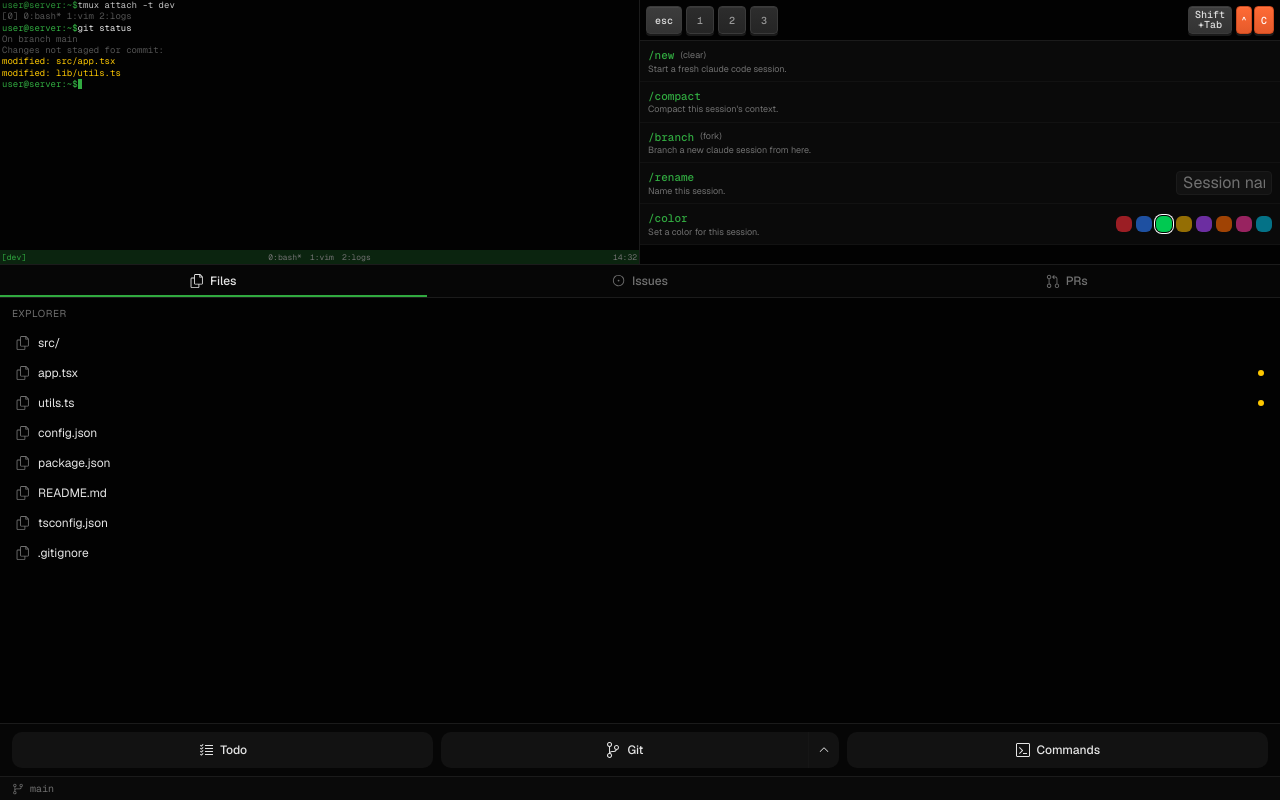
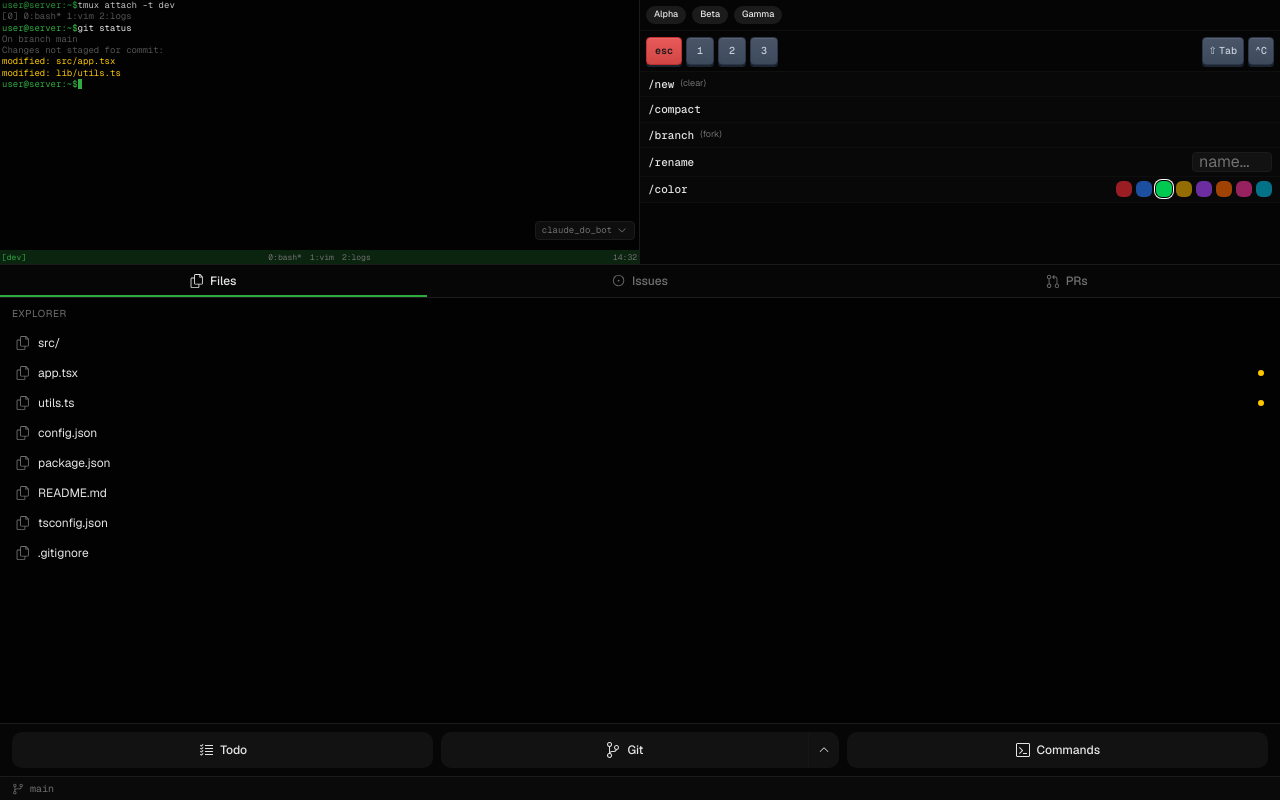
Before and after one commit to claudes-world/v0-cpc-mini-app, a Next.js app: page / in a window 1280 px wide. Built offline with nearby package versions, Linux system fonts and the light colour scheme.

Commit message:
feat: update TmuxPanel with Keychron theme and bot selector\n\nAdd Keychron color scheme, bot selector overlay, and refined UI elements.

```diff
--- /dev/null
+++ b/components/bot-selector.tsx
@@ -0,0 +1,61 @@
+"use client"
+
+import { useState, useRef, useEffect } from "react"
+import { VscChevronDown } from "react-icons/vsc"
+
+const bots = [
+  { id: "claude_do_bot", label: "claude_do_bot" },
+  { id: "pm_dobot", label: "pm_dobot" },
+  { id: "gstack_dobot", label: "gstack_dobot" },
+  { id: "elder-1", label: "elder-1" },
+  { id: "elder-2", label: "elder-2" },
+  { id: "elder-3", label: "elder-3" },
+  { id: "elder-4", label: "elder-4" },
+]
+
+export function BotSelector() {
+  const [isOpen, setIsOpen] = useState(false)
+  const [selected, setSelected] = useState(bots[0])
+  const menuRef = useRef<HTMLDivElement>(null)
+
+  useEffect(() => {
+    function handleClickOutside(event: MouseEvent) {
+      if (menuRef.current && !menuRef.current.contains(event.target as Node)) {
+        setIsOpen(false)
+      }
+    }
+    document.addEventListener("mousedown", handleClickOutside)
+    return () => document.removeEventListener("mousedown", handleClickOutside)
+  }, [])
+
+  return (
+    <div ref={menuRef} className="relative">
+      <button
+        onClick={() => setIsOpen(!isOpen)}
+        className="flex items-center gap-1 px-1.5 py-0.5 text-[9px] font-mono bg-secondary/80 border border-border rounded text-muted-foreground hover:text-foreground hover:bg-secondary transition-colors"
+      >
+        <span className="truncate max-w-[80px]">{selected.label}</span>
+        <VscChevronDown className={`w-3 h-3 transition-transform ${isOpen ? "rotate-180" : ""}`} />
+      </button>
+
+      {isOpen && (
+        <div className="absolute bottom-full right-0 mb-1 min-w-[120px] bg-popover border border-border rounded shadow-lg overflow-hidden z-50">
+          {bots.map((bot) => (
+            <button
+              key={bot.id}
+              onClick={() => {
+                setSelected(bot)
+                setIsOpen(false)
+              }}
+              className={`w-full px-2 py-1 text-[10px] font-mono text-left hover:bg-accent transition-colors ${
+                selected.id === bot.id ? "bg-accent text-accent-foreground" : "text-foreground"
+              }`}
+            >
+              {bot.label}
+            </button>
+          ))}
+        </div>
+      )}
+    </div>
+  )
+}
--- a/components/terminal-controls.tsx
+++ b/components/terminal-controls.tsx
@@ -2,22 +2,23 @@
 
 import { useState } from "react"
 
-// Keychron-style keyboard key colors
+// Keychron-style keyboard key colors - matching the blue-gray slate keys
 const keyStyles = {
-  base: "flex items-center justify-center font-mono text-[10px] font-medium rounded-[4px] border border-[#3a3a3a] bg-gradient-to-b shadow-[0_2px_0_0_#1a1a1a,inset_0_1px_0_0_rgba(255,255,255,0.05)] active:translate-y-[1px] active:shadow-[0_1px_0_0_#1a1a1a,inset_0_1px_0_0_rgba(255,255,255,0.05)] transition-all duration-75",
-  dark: "from-[#2d2d2d] to-[#252525] text-[#9a9a9a]",
-  accent: "from-[#3d3d3d] to-[#333333] text-[#e0e0e0]",
-  orange: "from-[#ff6b35] to-[#e55a2b] text-white border-[#cc4a1f]",
+  base: "flex items-center justify-center font-mono text-[10px] font-medium rounded-[4px] border shadow-[0_2px_0_0_#1a2530,inset_0_1px_0_0_rgba(255,255,255,0.08)] active:translate-y-[1px] active:shadow-[0_1px_0_0_#1a2530,inset_0_1px_0_0_rgba(255,255,255,0.08)] transition-all duration-75",
+  // Blue-gray slate keys (standard keys)
+  slate: "bg-gradient-to-b from-[#4a5568] to-[#3d4a5c] text-[#c8d1dc] border-[#2d3748]",
+  // Coral/salmon red for ESC
+  coral: "bg-gradient-to-b from-[#e85a5a] to-[#d14545] text-[#1a1a1a] border-[#c03030] font-semibold",
 }
 
 interface KeyButtonProps {
   children: React.ReactNode
-  variant?: "dark" | "accent" | "orange"
+  variant?: "slate" | "coral"
   className?: string
   onClick?: () => void
 }
 
-function KeyButton({ children, variant = "dark", className = "", onClick }: KeyButtonProps) {
+function KeyButton({ children, variant = "slate", className = "", onClick }: KeyButtonProps) {
   return (
     <button
       onClick={onClick}
@@ -43,23 +44,19 @@ const sessionColors = [
 interface SlashCommandProps {
   command: string
   alias?: string
-  description: string
   rightContent?: React.ReactNode
   onClick?: () => void
 }
 
-function SlashCommand({ command, alias, description, rightContent, onClick }: SlashCommandProps) {
+function SlashCommand({ command, alias, rightContent, onClick }: SlashCommandProps) {
   return (
     <button
       onClick={onClick}
-      className="w-full flex items-center justify-between px-2 py-1.5 bg-secondary/50 border-b border-border/50 active:bg-accent transition-colors text-left"
+      className="w-full flex items-center justify-between px-2 py-1 bg-secondary/30 border-b border-border/30 active:bg-accent transition-colors text-left"
     >
-      <div className="flex-1 min-w-0">
-        <div className="flex items-center gap-1.5">
-          <span className="text-primary font-mono text-[11px] font-medium">{command}</span>
-          {alias && <span className="text-muted-foreground text-[9px]">({alias})</span>}
-        </div>
-        <p className="text-muted-foreground text-[9px] leading-tight truncate">{description}</p>
+      <div className="flex items-center gap-1.5">
+        <span className="text-foreground font-mono text-[11px] font-medium">{command}</span>
+        {alias && <span className="text-muted-foreground text-[9px]">({alias})</span>}
       </div>
       {rightContent && <div className="flex-shrink-0 ml-2">{rightContent}</div>}
     </button>
@@ -71,71 +68,54 @@ export function TerminalControls() {
   const [selectedColor, setSelectedColor] = useState("green")
 
   return (
-    <div className="h-full flex flex-col bg-background">
-      {/* Top: Keyboard keys */}
-      <div className="flex items-center gap-1 p-1.5 border-b border-border">
-        <KeyButton variant="accent" className="h-7 px-2">esc</KeyButton>
+    <div className="h-full flex flex-col bg-secondary/20">
+      {/* Pill chips row */}
+      <div className="flex items-center gap-1.5 p-1.5 border-b border-border/50">
+        <span className="px-2 py-0.5 text-[9px] font-medium rounded-full bg-accent text-accent-foreground">Alpha</span>
+        <span className="px-2 py-0.5 text-[9px] font-medium rounded-full bg-accent text-accent-foreground">Beta</span>
+        <span className="px-2 py-0.5 text-[9px] font-medium rounded-full bg-accent text-accent-foreground">Gamma</span>
+      </div>
+
+      {/* Keyboard keys */}
+      <div className="flex items-center gap-1 p-1.5 border-b border-border/50">
+        <KeyButton variant="coral" className="h-7 px-2">esc</KeyButton>
         <KeyButton className="h-7 w-7">1</KeyButton>
         <KeyButton className="h-7 w-7">2</KeyButton>
         <KeyButton className="h-7 w-7">3</KeyButton>
         <div className="flex-1" />
-        <div className="flex items-center gap-0.5">
-          <KeyButton variant="accent" className="h-7 px-1.5 text-[8px]">
-            <span className="flex flex-col items-center leading-none">
-              <span>Shift</span>
-              <span>+Tab</span>
-            </span>
-          </KeyButton>
-        </div>
-        <div className="flex items-center gap-0.5">
-          <KeyButton variant="orange" className="h-7 px-1 text-[8px]">^</KeyButton>
-          <KeyButton variant="orange" className="h-7 px-1.5">C</KeyButton>
-        </div>
+        <KeyButton className="h-7 px-1.5 text-[8px]">
+          <span className="flex items-center gap-0.5">
+            <span>⇧</span>
+            <span>Tab</span>
+          </span>
+        </KeyButton>
+        <KeyButton className="h-7 px-1.5">^C</KeyButton>
       </div>
 
-      {/* Bottom: Slash commands */}
+      {/* Slash commands */}
       <div className="flex-1 overflow-auto scrollbar-hide">
-        <SlashCommand
-          command="/new"
-          alias="clear"
-          description="Start a fresh claude code session."
-        />
-        <SlashCommand
-          command="/compact"
-          description="Compact this session's context."
-        />
-        <SlashCommand
-          command="/branch"
-          alias="fork"
-          description="Branch a new claude session from here."
-        />
+        <SlashCommand command="/new" alias="clear" />
+        <SlashCommand command="/compact" />
+        <SlashCommand command="/branch" alias="fork" />
 
         {/* Rename with input */}
-        <div className="flex items-center px-2 py-1.5 bg-secondary/50 border-b border-border/50">
-          <div className="flex-1 min-w-0">
-            <div className="flex items-center gap-1.5">
-              <span className="text-primary font-mono text-[11px] font-medium">/rename</span>
-            </div>
-            <p className="text-muted-foreground text-[9px] leading-tight">Name this session.</p>
-          </div>
+        <div className="flex items-center px-2 py-1 bg-secondary/30 border-b border-border/30">
+          <span className="text-foreground font-mono text-[11px] font-medium">/rename</span>
+          <div className="flex-1" />
           <input
             type="text"
             value={sessionName}
             onChange={(e) => setSessionName(e.target.value)}
-            placeholder="Session name..."
-            className="w-24 h-6 px-1.5 text-[16px] bg-input border border-border rounded text-foreground placeholder:text-muted-foreground focus:outline-none focus:ring-1 focus:ring-ring"
-            style={{ fontSize: '16px' }} // Explicit 16px to prevent iOS zoom
+            placeholder="name..."
+            className="w-20 h-5 px-1.5 text-[16px] bg-input border border-border rounded text-foreground placeholder:text-muted-foreground focus:outline-none focus:ring-1 focus:ring-ring"
+            style={{ fontSize: '16px' }}
           />
         </div>
 
         {/* Color with radio buttons */}
-        <div className="flex items-center px-2 py-1.5 bg-secondary/50 border-b border-border/50">
-          <div className="flex-1 min-w-0">
-            <div className="flex items-center gap-1.5">
-              <span className="text-primary font-mono text-[11px] font-medium">/color</span>
-            </div>
-            <p className="text-muted-foreground text-[9px] leading-tight">Set a color for this session.</p>
-          </div>
+        <div className="flex items-center px-2 py-1 bg-secondary/30 border-b border-border/30">
+          <span className="text-foreground font-mono text-[11px] font-medium">/color</span>
+          <div className="flex-1" />
           <div className="flex items-center gap-1">
             {sessionColors.map((c) => (
               <button
--- a/components/tmux-panel.tsx
+++ b/components/tmux-panel.tsx
@@ -1,6 +1,7 @@
 "use client"
 
 import { useEffect, useState } from "react"
+import { BotSelector } from "./bot-selector"
 
 const terminalLines = [
   { type: "prompt", content: "user@server:~$", command: " tmux attach -t dev" },
@@ -27,6 +28,11 @@ export function TmuxPanel() {
     <div className="h-full bg-terminal overflow-hidden flex flex-col relative">
       {/* Gradient fade mask at top - fades to 25% opacity */}
       <div className="absolute top-0 left-0 right-0 h-4 bg-gradient-to-b from-terminal/25 to-transparent z-10 pointer-events-none" />
+
+      {/* Bot selector overlay - bottom right */}
+      <div className="absolute bottom-6 right-1 z-20">
+        <BotSelector />
+      </div>
 
       {/* Terminal content */}
       <div className="flex-1 overflow-auto px-0.5 font-mono text-[9px] leading-tight scrollbar-hide">
```
Also changed, not shown: next.config.mjs (+49 -8 lines).
